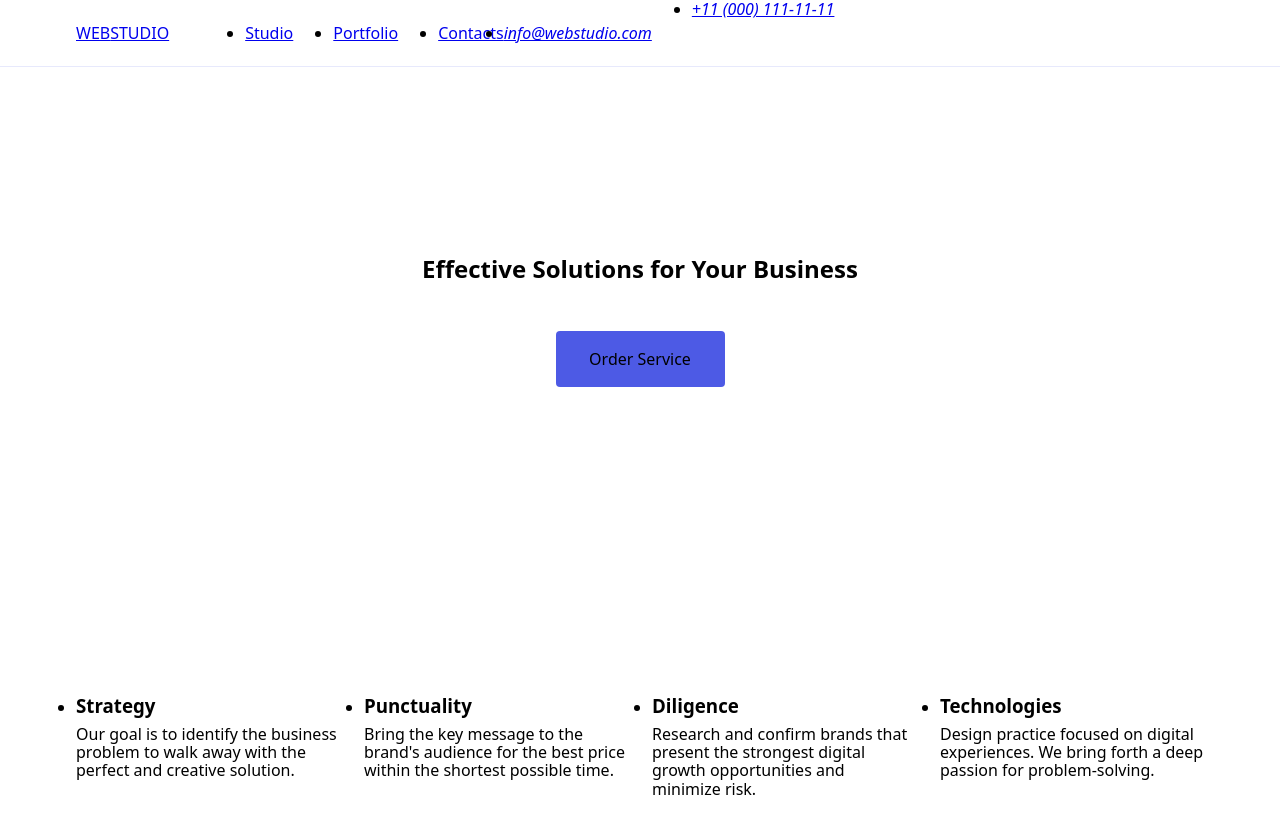
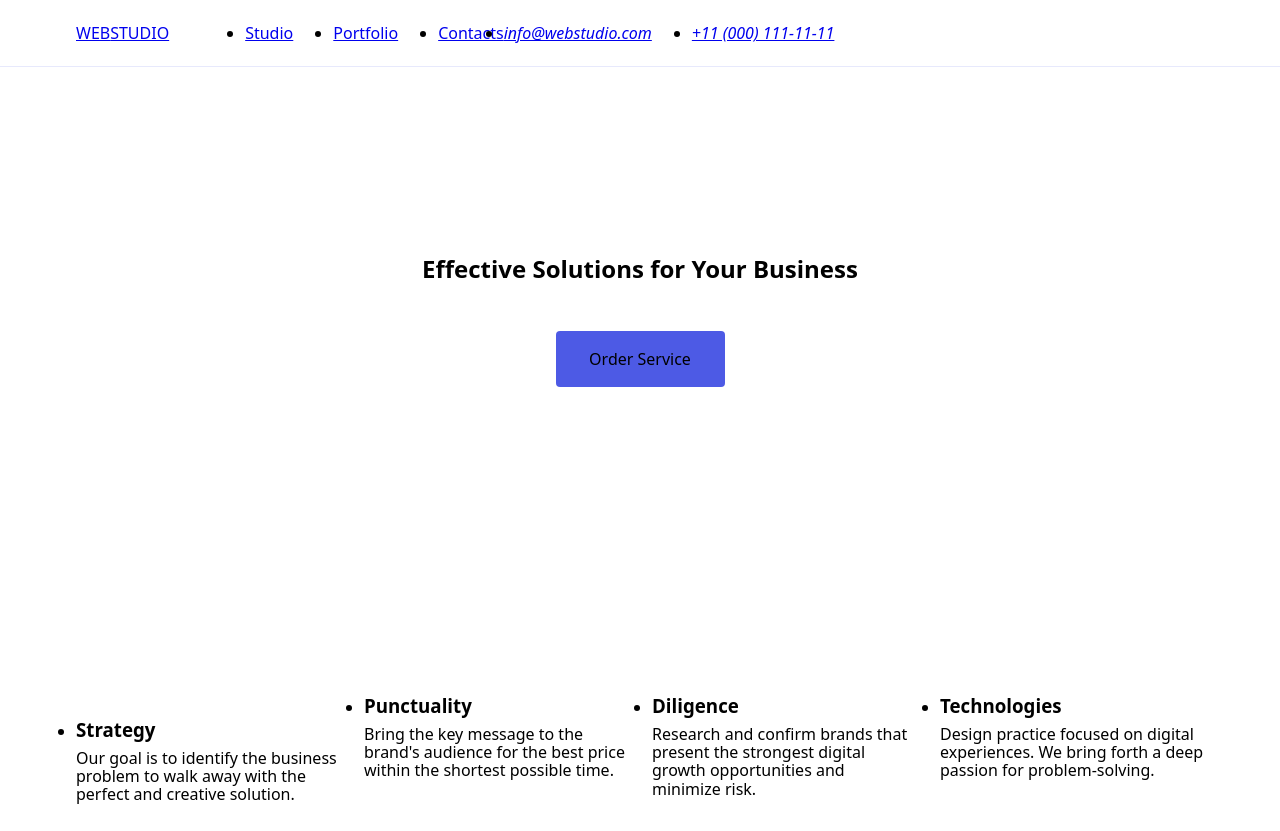
Before and after one commit to MuhammedAcibalik/goit-markup-hw-03, a plain HTML site: page index.html in a window 1280 px wide. Shown: the top 831 px of the page. Drawn offline with nearby package versions, Linux system fonts and the light colour scheme.

Commit message:
Update styles.css

```diff
--- a/css/styles.css
+++ b/css/styles.css
@@ -57,10 +57,6 @@ img {
   gap: 40px;
 }
 
-.nav-list li:first-child {
-  padding: 24px 0;
-}
-
 .nav-item {
   padding: 24px 0;
 }
@@ -73,10 +69,6 @@ img {
 .address-list {
   display: flex;
   gap: 40px;
-}
-
-.address-list li:first-child {
-  padding: 24px 0;
 }
 
 /* Images */
@@ -125,6 +117,10 @@ img {
 .features-list {
   display: flex;
   gap: 24px;
+}
+
+.features-list li:first-child {
+  padding: 24px 0;
 }
 
 .features-item {
```
